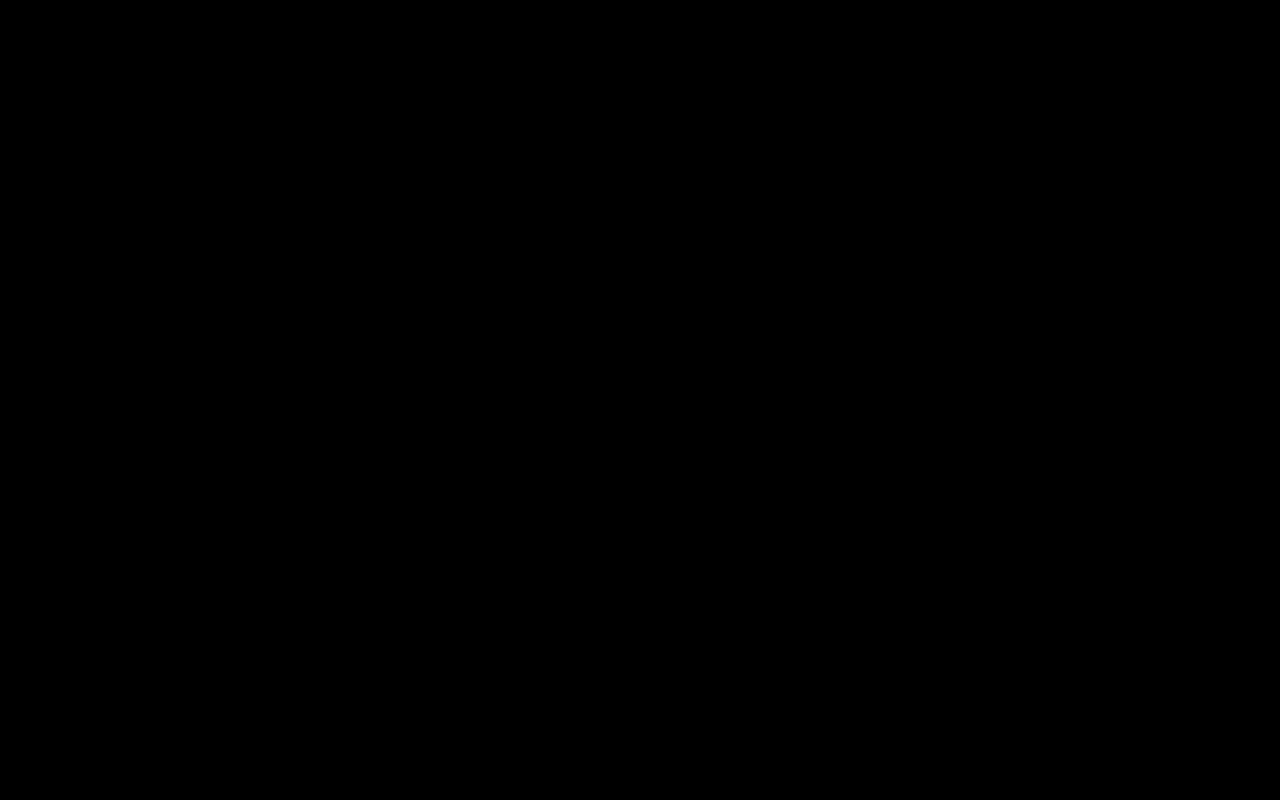
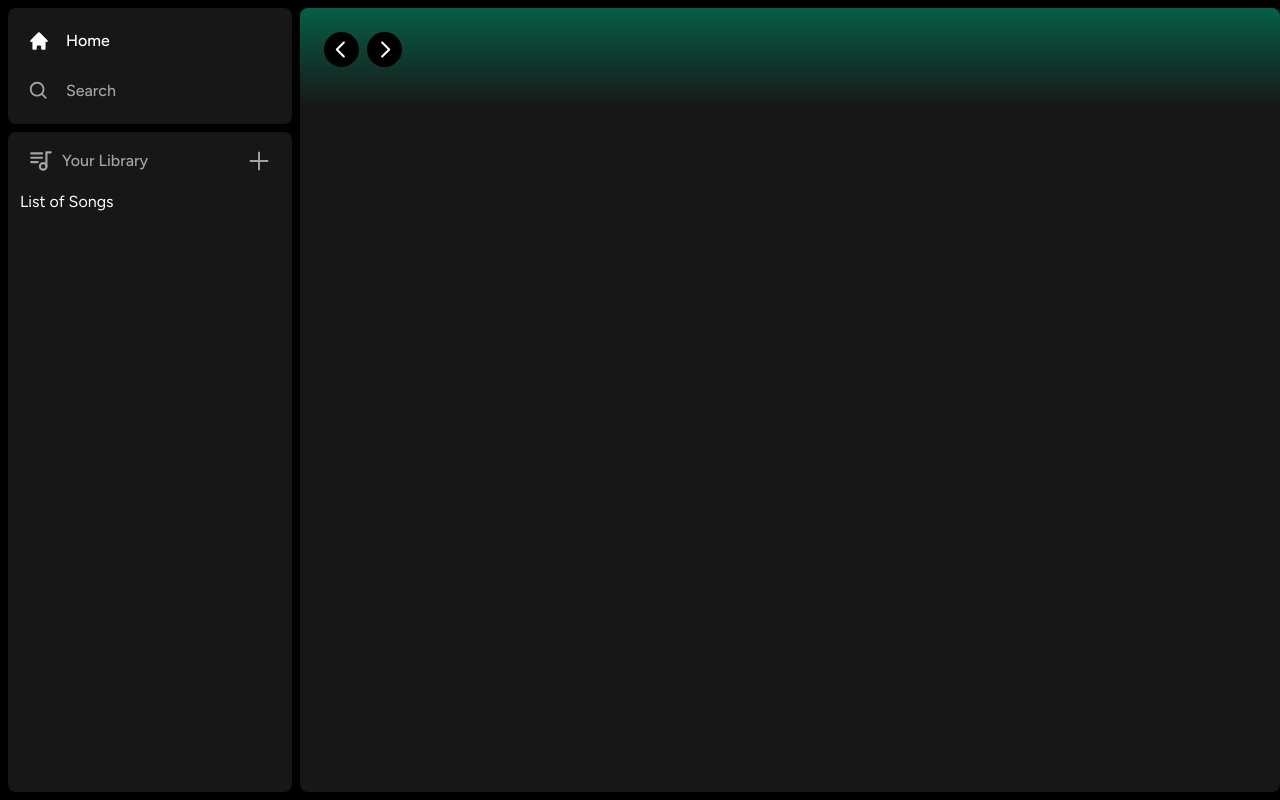
Before and after one commit to MaxPW777/Spotify-Clone, a Next.js app: page / in a window 1280 px wide. Built offline with nearby package versions, Linux system fonts and the light colour scheme.

Commit message:
[+] sidebar + debut main content

```diff
--- /dev/null
+++ b/app/(site)/page.tsx
@@ -0,0 +1,18 @@
+import Header from '@/components/Header';
+
+export default function Home() {
+  return (
+    <div className="
+      bg-neutral-900
+      rounded-lg
+      h-full
+      w-full
+      overflow-y-auto
+      oveflow-hidden
+    ">
+      <Header>
+        Header
+      </Header>
+    </div>
+  );
+}
--- a/app/globals.css
+++ b/app/globals.css
@@ -7,4 +7,5 @@
 :root {
     height : 100%;
     background-color: black;
+    color-scheme: dark;
 }
--- a/app/layout.tsx
+++ b/app/layout.tsx
@@ -1,5 +1,9 @@
 import type { Metadata } from "next";
+import { Figtree } from 'next/font/google'
 import "./globals.css";
+import Sidebar from "@/components/Sidebar";
+
+const font = Figtree({ subsets: ['latin'] });
 
 export const metadata: Metadata = {
   title: "Spotify Clone",
@@ -13,7 +17,11 @@
 }>) {
   return (
     <html lang="en">
-      <body>{children}</body>
+      <body className={font.className}>
+        <Sidebar>
+          {children}
+        </Sidebar>
+        </body>
     </html>
   );
 }
--- a/app/page.tsx
+++ /dev/null
@@ -1,5 +0,0 @@
-export default function Home() {
-  return (
-    <h1>Spotify Forum</h1>
-  );
-}
--- /dev/null
+++ b/components/Box.tsx
@@ -0,0 +1,28 @@
+import { twMerge } from "tailwind-merge";
+
+interface BoxProps {
+    children: React.ReactNode;
+    className?: string;
+}
+
+const Box : React.FC<BoxProps> = ({
+    children,
+    className,
+}) => {
+    return (
+        <div
+            className={twMerge(`
+                bg-neutral-900
+                rounded-lg
+                h-fit
+                w-full
+            `,
+                className
+            )}
+        >
+            {children}
+        </div>
+    )
+}
+
+export default Box;
--- /dev/null
+++ b/components/Header.tsx
@@ -0,0 +1,111 @@
+"use client";
+
+import { useRouter } from "next/navigation";
+import { BiSearch } from "react-icons/bi";
+import { HiHome } from "react-icons/hi";
+import { RxCaretLeft, RxCaretRight } from "react-icons/rx";
+import { twMerge } from "tailwind-merge";
+
+interface HeaderProps {
+    children: React.ReactNode;
+    className?: string;
+}
+
+const Header : React.FC<HeaderProps> = ({
+    children,
+    className
+}) => {
+    const router = useRouter();
+
+    const handleLogout = () => {
+        // Handle logout here
+    };
+    return (
+        <div
+            className={twMerge(`
+                h-fit
+                bg-gradient-to-b
+                from-emerald-800
+                p-6
+            `,
+                className
+            )}
+        >
+            <div className="
+                w-full
+                mb-4
+                flex
+                items-center
+                justify-between
+            ">
+                <div className="
+                    hidden
+                    md:flex
+                    gap-x-2
+                    items-center
+                ">
+                    <button
+                        onClick={() => router.back()}
+                        className="
+                            rounded-full
+                            bg-black
+                            flex
+                            items-center
+                            justify-center
+                            hover:opacity-75
+                            transition
+                        "
+                    >
+                        <RxCaretLeft className="text-white" size={35}/>
+                    </button>
+                    <button
+                        onClick={() => router.forward()}
+                        className="
+                            rounded-full
+                            bg-black
+                            flex
+                            items-center
+                            justify-center
+                            hover:opacity-75
+                            transition
+                        "
+                    >
+                        <RxCaretRight className="text-white" size={35}/>
+                    </button>
+                </div>
+                <div className="flex md:hidden gap-x-2 items-center">
+                    <button
+                        className="
+                            rounded-full
+                            p-2
+                            bg-white
+                            flex
+                            items-center
+                            justify-center
+                            hover:opacity-75
+                            transition
+                        "
+                    >
+                        <HiHome className="text-black" size={20}/>
+                    </button>
+                    <button
+                        className="
+                            rounded-full
+                            p-2
+                            bg-white
+                            flex
+                            items-center
+                            justify-center
+                            hover:opacity-75
+                            transition
+                        "
+                    >
+                        <BiSearch className="text-black" size={20}/>
+                    </button>
+                </div>
+            </div>
+        </div>
+    );
+}
+
+export default Header;
--- /dev/null
+++ b/components/Library.tsx
@@ -0,0 +1,65 @@
+"use client";
+
+import { TbPlaylist } from "react-icons/tb";
+import { AiOutlinePlus } from "react-icons/ai";
+
+const Library = () => {
+    const onCLick = () => {
+        // Handle upload later
+    };
+    return (
+        <div className="flex flex-col">
+            <div
+                className="
+                    flex
+                    items-center
+                    justify-between
+                    px-5
+                    pt-4
+                "
+            >
+                <div
+                    className="
+                        inline-flex
+                        items-center
+                        gap-x-2
+                    "
+                >
+                    <TbPlaylist className="text-neutral-400" size={26}/>
+                    <p
+                        className="
+                            text-neutral-400
+                            font-medium
+                            text-md
+                        "
+                    >
+                        Your Library
+                    </p>
+                </div>
+                <AiOutlinePlus
+                    onClick={onCLick}
+                    size={26}
+                    className="
+                        text-neutral-400
+                        cursor-pointer
+                        hover:text-white
+                        transition
+                    "
+                />
+            </div>
+            <div
+                className="
+                    flex
+                    flex-col
+                    gap-y-2
+                    mt-4
+                    px-3
+                "
+            >
+                List of Songs
+            </div>
+        </div>
+    )
+}
+
+export default Library;
--- /dev/null
+++ b/components/Sidebar.tsx
@@ -0,0 +1,77 @@
+"use client";
+
+import { usePathname } from "next/navigation";
+import { useMemo } from "react";
+import { BiSearch } from "react-icons/bi";
+import { HiHome } from "react-icons/hi";
+import Box from "./Box";
+import SidebarItem from "./SidebarItem";
+import Library from "./Library";
+
+interface SidebarProps {
+    children: React.ReactNode;
+}
+
+const Sidebar : React.FC<SidebarProps> = ({
+    children
+}) => {
+    const pathname = usePathname();
+
+    const routes = useMemo(() => [
+        {
+            icon : HiHome,
+            label : 'Home',
+            active : pathname !== '/search',
+            href : '/',
+        },
+        {
+            icon : BiSearch,
+            label : 'Search',
+            active : pathname === '/search',
+            href : '/search',
+        },
+    ], []);
+    return (
+        <div className="flex h-full">
+            <div
+                className="
+                    hidden
+                    md:flex
+                    flex-col
+                    gap-y-2
+                    bg-black
+                    h-full
+                    w-[300px]
+                    p-2
+                "
+            >
+                <Box>
+                    <div
+                        className="
+                            flex
+                            flex-col
+                            gap-y-4
+                            px-5
+                            py-4
+                        "
+                    >
+                        {routes.map((item) =>(
+                            <SidebarItem
+                                key={item.label}
+                                {...item}
+                            />
+                        ))}
+                    </div>
+                </Box>
+                <Box className="overflow-y-auto h-full">
+                    <Library/>
+                </Box>
+            </div>
+            <main className="h-full flex-1 overflow-y-auto py-2">
+                {children}
+            </main>
+        </div>
+    )
+}
+
+export default Sidebar;
--- /dev/null
+++ b/components/SidebarItem.tsx
@@ -0,0 +1,44 @@
+import Link from "next/link";
+import { IconType } from "react-icons";
+import { twMerge } from "tailwind-merge";
+
+interface SidebarItemProps {
+    icon : IconType,
+    label : string,
+    active? : boolean,
+    href : string,
+}
+
+const SidebarItem : React.FC<SidebarItemProps> = ({
+    icon : Icon,
+    label,
+    active,
+    href,
+}) => {
+    return (
+        <Link
+            href={href}
+            className={twMerge(`
+                flex
+                flex-row
+                h-auto
+                items-center
+                w-full
+                gap-x-4
+                text-md
+                font-medium
+                cursor-pointer
+                hover:text-white
+                transition
+                text-neutral-400
+                py-1
+            `,
+                active && "text-white")}
+        >
+            <Icon size={26}/>
+            <p className="truncate w-full">{label}</p>
+        </Link>
+    )
+}
+
+export default SidebarItem;
--- a/tailwind.config.ts
+++ b/tailwind.config.ts
@@ -7,13 +7,7 @@
     "./app/**/*.{js,ts,jsx,tsx,mdx}",
   ],
   theme: {
-    extend: {
-      backgroundImage: {
-        "gradient-radial": "radial-gradient(var(--tw-gradient-stops))",
-        "gradient-conic":
-          "conic-gradient(from 180deg at 50% 50%, var(--tw-gradient-stops))",
-      },
-    },
+    extend: {},
   },
   plugins: [],
 };
```
Also changed, not shown: package.json (+6 -4 lines), 1 other file (tests, documents, lock files or other folders).
